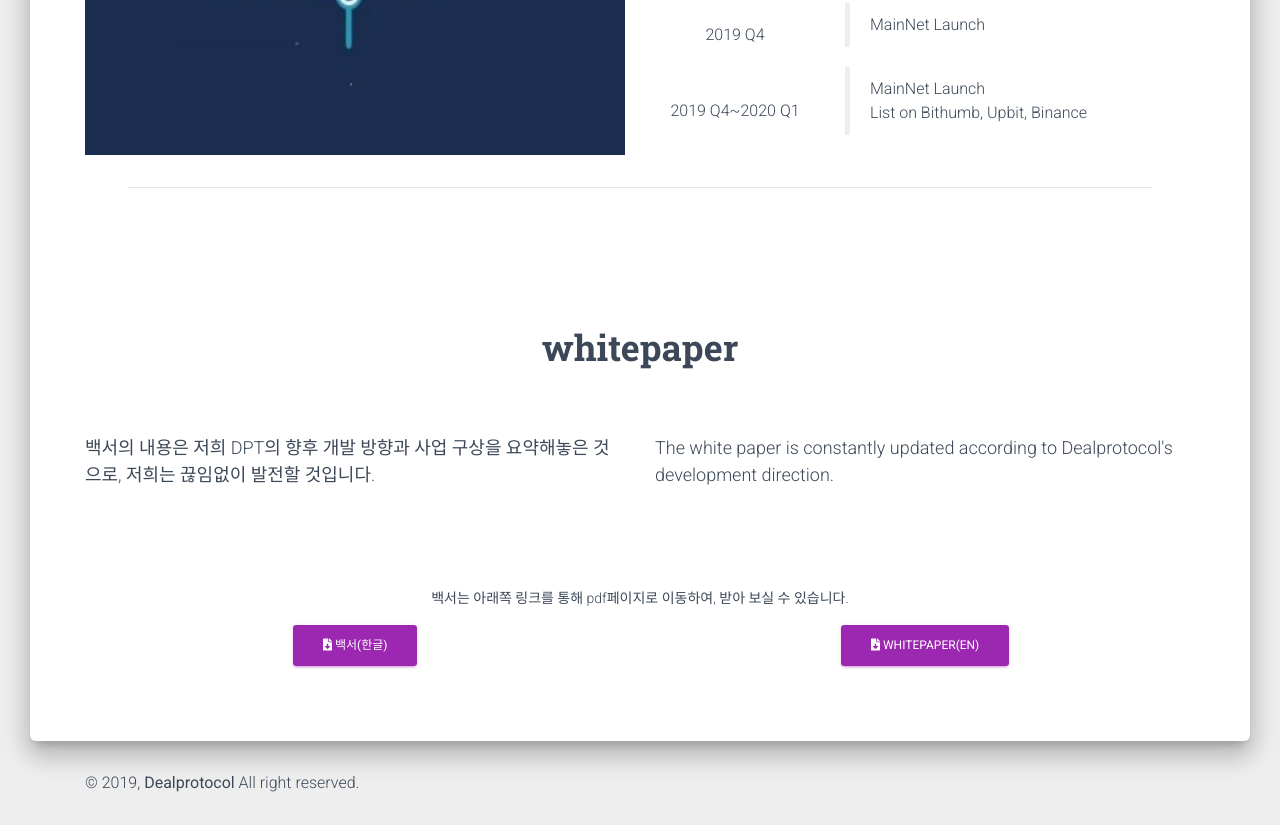
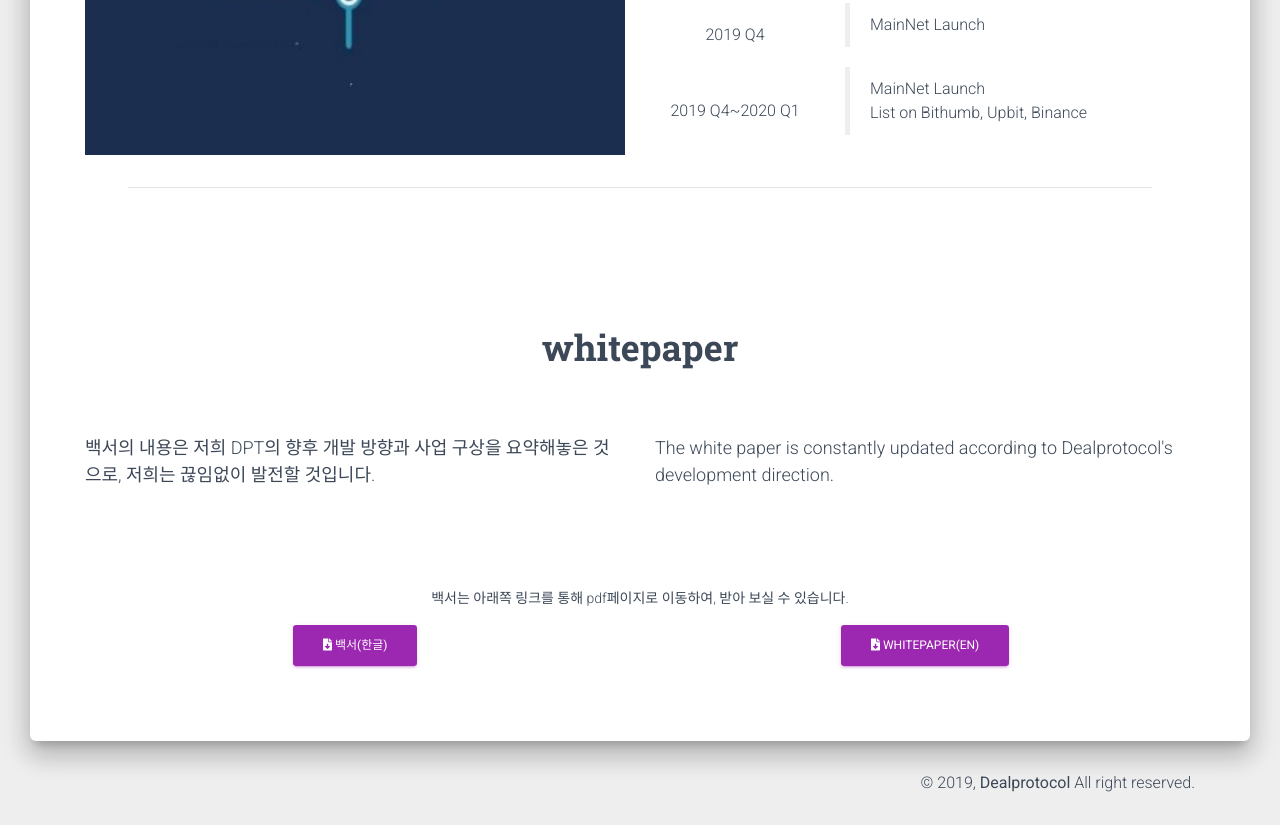
Before and after one commit to Nsadfhs/dealproto, a website: page index.html in a window 1280 px wide. Shown: the part 8714-9539 px from the top of the page. Drawn offline with nearby package versions, Linux system fonts and the light colour scheme.

Commit message:
left-right
2019.04.04

```diff
--- a/index.html
+++ b/index.html
@@ -1025,7 +1025,7 @@
     <!--  End Modal -->
     <footer class="footer footer-default">
         <div class="container">
-            <div class="copyright float-left">
+            <div class="copyright float-right">
                 &copy;
                 <script>
                     document.write(new Date().getFullYear());
```
